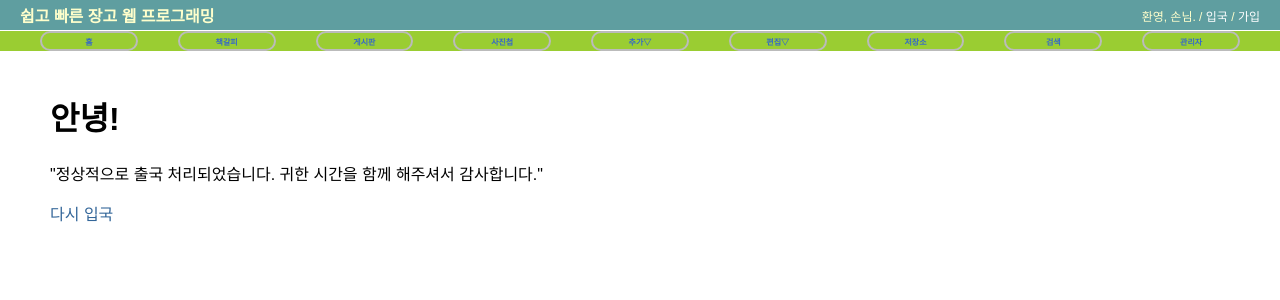
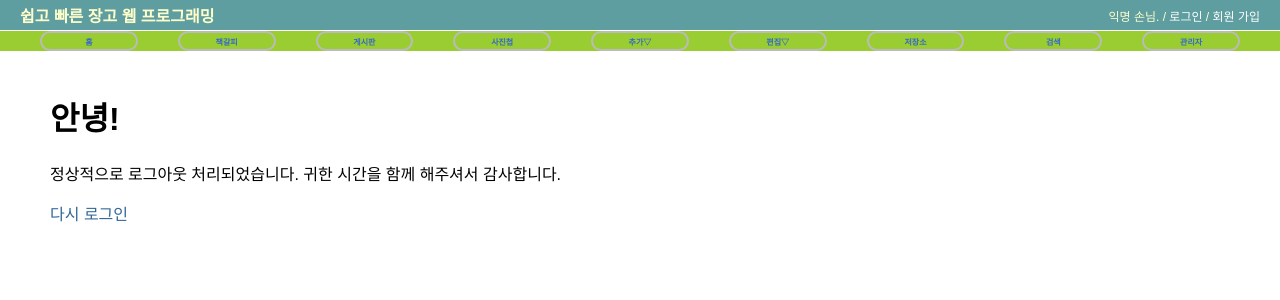
Before and after one commit to logistex018/work18, a Django app: template templates/registration/logged_out.html in a window 1280 px wide. Shown: the top 300 px of the page. Run offline with Django 3.2, Linux system fonts and the light colour scheme; the template is opened without the code that fills it, so the values that code supplies are empty; some web fonts are replaced.

Commit message:
ch11 ver.1.5

```diff
--- a/mysite/settings.py
+++ b/mysite/settings.py
@@ -139,7 +139,7 @@ MEDIA_URL = '/media/'                             # 추가 (교과서 40 쪽)
 # MEDIA_ROOT = [os.path.join(BASE_DIR, 'media')]    # 추가 (교과서 40 쪽)
 MEDIA_ROOT = os.path.join(BASE_DIR, 'media')    # 추가 (교과서 40 쪽)
 
-#                                                                           ch11 1/1 추가
+# ch11 1/1 추가
 # 로그인 페이지로 리다이렉트시키는 URL(login_required() 데코레이터에서 사용함)
 # LOGIN_URL = '/accounts/login/'        # 기본값 사용
 # 로그아웃 페이지로 리다이렉트시키는 URL
--- a/templates/base.html
+++ b/templates/base.html
@@ -1,49 +1,48 @@
-<!DOCTYPE html>     <!--HTML5 규약을 준수하는 파일-->
-<html lang="ko">    <!--언어는 한국어로 지정--><!---->
+<!DOCTYPE html>
+<html lang="ko">
 
-<head>              <!--페이지 타이틀과 css 파일 2개를 연결-->
-<title>{% block title %}Django Web Programming{% endblock %}</title>
+<head>
+<title>{% block title %}장고 웹 프로그래밍{% endblock %}</title>
 
-{% load staticfiles %}  <!--정적 파일인 css 연결하기 위하여, staticfiles를 로드-->
-<!--스타일시트 css/base.css 작성이 필요함-->
+{% load staticfiles %}
 <link href="https://fonts.googleapis.com/css?family=Sunflower:300" rel="stylesheet">
-<link rel="stylesheet" type="text/css" href="{% block stylesheet %}{% static "css/base.css" %}{% endblock %}" />
+<link rel="stylesheet" type="text/css" href="{% block stylesheet %}{% static 'css/base.css' %}{% endblock %}" />
 <link rel="stylesheet" type="text/css" href="{% block extrastyle %}{% endblock %}" />
 
 </head>
 
-<body>              <!--바디 영역은 4 영역(헤더/메뉴/콘텐츠/풋터)으로 구성-->
+<body>
 
-<div id="header">                                                   <!-- ch11 div#header 수정 -->
+<div id="header">                                           <!-- ch11 div#header 수정 -->
     <h2 class="maintitle">쉽고 빠른 장고 웹 프로그래밍</h2>
     {% if user.is_active %}
-        <h4 class="welcome">입국 환영,
+        <h4 class="welcome">환영,
             <strong>{% firstof user.get_short_name user.get_username %}</strong>님. /
             <a href="{% url 'password_change' %}">비밀번호 변경</a> /
-            <a href="{% url 'logout' %}">출국</a>
+            <a href="{% url 'logout' %}">로그아웃</a>
         </h4>
     {% else %}
-        <h4 class="welcome">환영, 손님. /
-            <a href="{% url 'login' %}">입국</a> /
-            <a href="{% url 'register' %}">가입</a>
+        <h4 class="welcome">익명 손님. /
+            <a href="{% url 'login' %}">로그인</a> /
+            <a href="{% url 'register' %}">회원 가입</a>
         </h4>
     {% endif %}
 </div>
 
-<div id="menu">                     <!--메뉴 영역-->
+<div id="menu">
     <li><a href="{% url 'home' %}">홈</a></li>
     <li><a href="{% url 'bookmark:index' %}">책갈피</a></li>
     <li><a href="{% url 'blog:index' %}">게시판</a></li>
-    <li><a href="{% url 'photo:index' %}">사진첩</a></li>  <!-- ch10 수정 1/1-->
+    <li><a href="{% url 'photo:index' %}">사진첩</a></li>
 
-    <li><a href="#">추가&bigtriangledown;</a>             <!--드롭다운 메뉴 구성-->
+    <li><a href="#">추가&bigtriangledown;</a>
         <ul>
             <li><a href="#">책갈피</a></li>
             <li><a href="#">게시판</a></li>
 	        <li><a href="#">사진첩</a></li>
         </ul>
     </li>
-    <li><a href="#">편집&bigtriangledown;</a>             <!--드롭다운 메뉴 구성-->
+    <li><a href="#">편집&bigtriangledown;</a>
         <ul>
             <li><a href="#">책갈피</a></li>
             <li><a href="#">게시판</a></li>
@@ -52,14 +51,13 @@
     </li>
 
     <li><a href="{% url 'blog:post_archive' %}">저장소</a></li>
-    <li><a href="{% url 'blog:search' %}">검색</a></li>               <!--ch09 수정 1/1-->
+    <li><a href="{% url 'blog:search' %}">검색</a></li>
     <li><a href="{% url 'admin:index' %}">관리자</a></li>
 </div>
 
-{% block content %}{% endblock %}   <!--블록 태그로 콘텐츠 영역 정의 -->
+{% block content %}{% endblock %}
 
-{% block footer %}{% endblock %}    <!--블록 태그로 풋터 영역 정의-->
+{% block footer %}{% endblock %}
 
-<!--{% block js %}{% endblock js%}-->
 </body>
 </html>
--- a/templates/registration/logged_out.html
+++ b/templates/registration/logged_out.html
@@ -1,15 +1,10 @@
 {% extends "base.html" %}
-
-{% block title %}출국{% endblock %}
+{% block title %}로그아웃{% endblock %}
 
 {% block content %}
 <div id="content">
-
     <h1>안녕!</h1>
-
-    <p>"정상적으로 출국 처리되었습니다. 귀한 시간을 함께 해주셔서 감사합니다."</p>
-
-    <p><a href="{% url 'login' %}">다시 입국</a></p>
-
+    <p>정상적으로 로그아웃 처리되었습니다. 귀한 시간을 함께 해주셔서 감사합니다.</p>
+    <p><a href="{% url 'login' %}">다시 로그인</a></p>
 </div>
 {% endblock %}
--- a/templates/registration/password_change_done.html
+++ b/templates/registration/password_change_done.html
@@ -1,13 +1,10 @@
 {% extends "base.html" %}
-
 {% block title %}비밀번호 변경 성공{% endblock %}
 
 {% block content %}
 <div id="content">
-
     {#<h1>{{ title }}</h1>#}
     <h1>비밀번호 변경 성공</h1>
     <p>비밀번호가 성공적으로 변경되었습니다. </p>
-
 </div>
 {% endblock %}
```
Also changed, not shown: mysite/views.py (+13 -8 lines), static/css/forms.css (+0 -7 lines), templates/registration/login.html (+9 -4 lines), templates/registration/password_change_form.html (+2 -14 lines), templates/registration/register.html (+0 -14 lines), templates/registration/register_done.html (+1 -6 lines), db.sqlite3.
